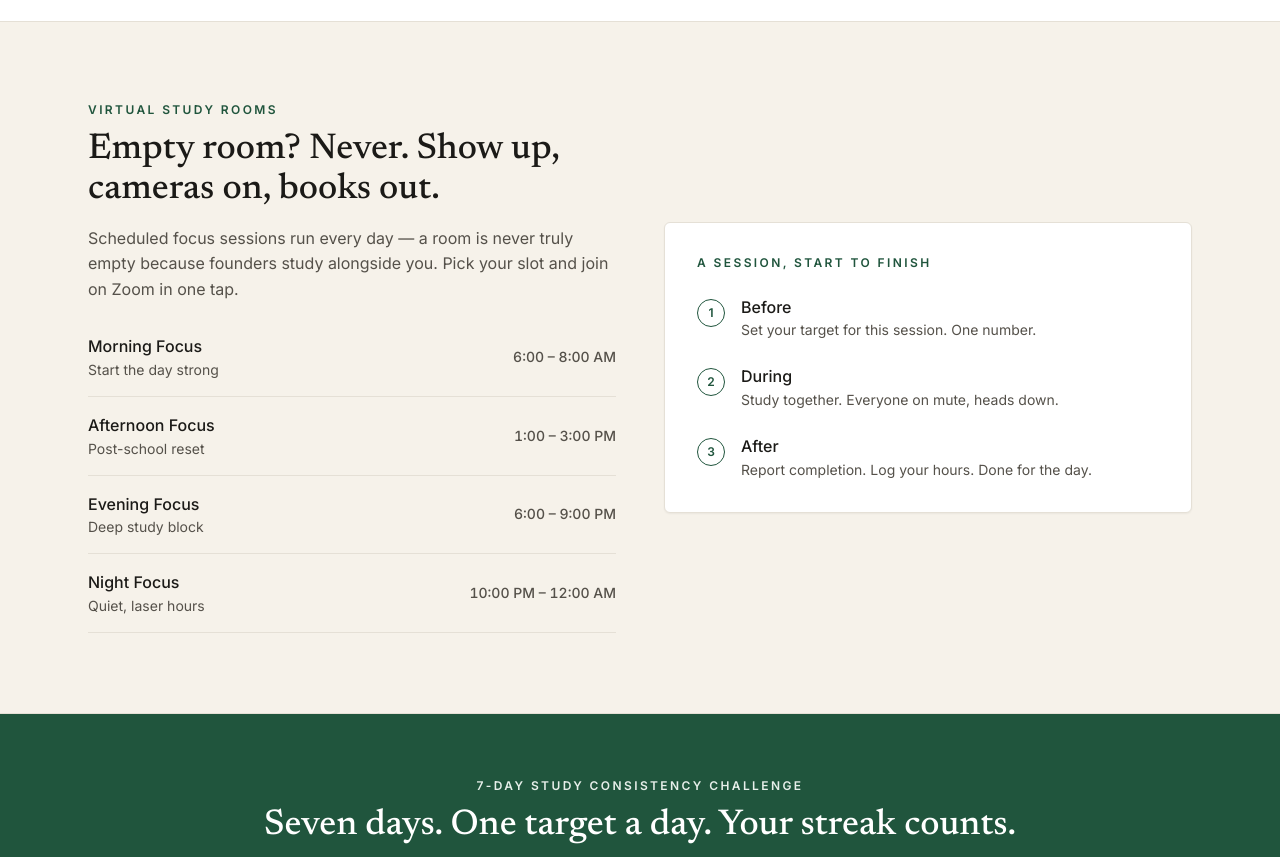
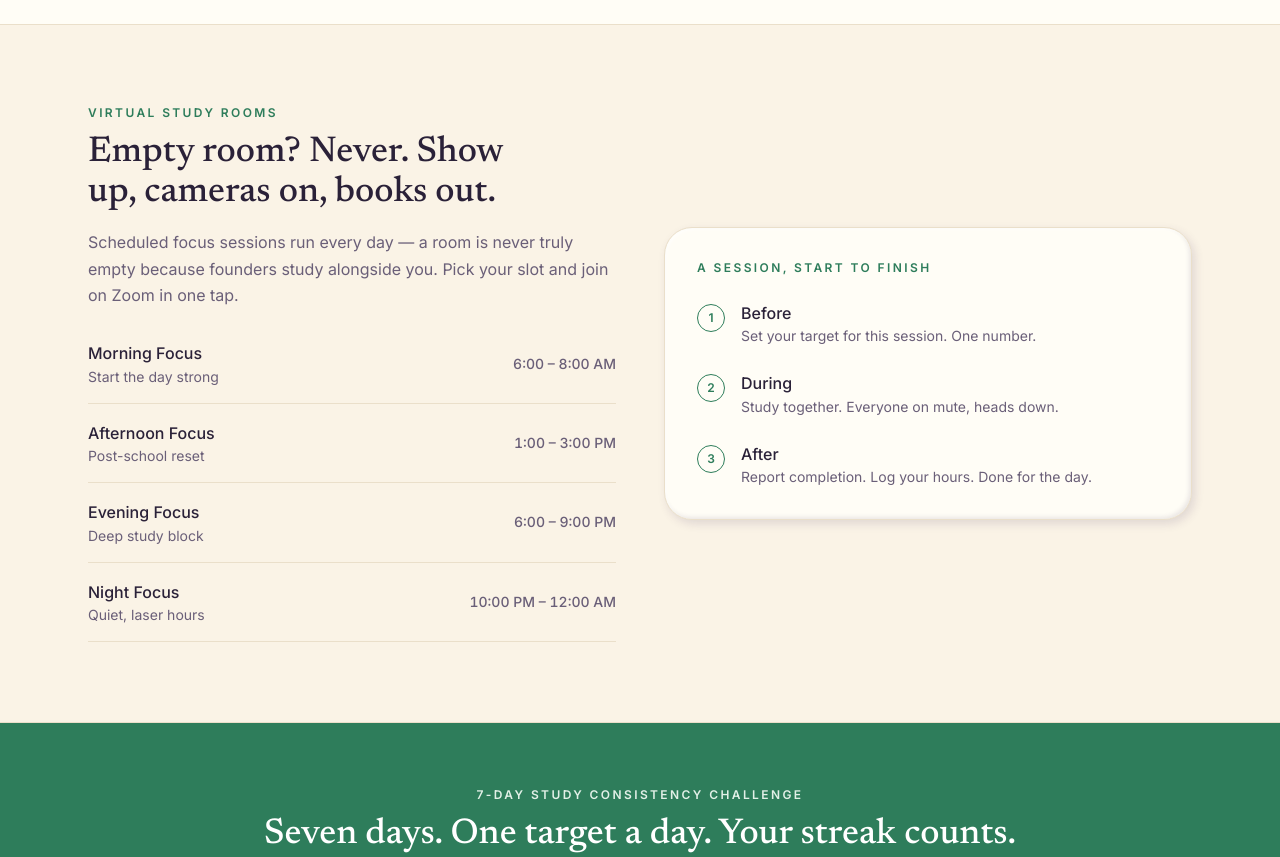
Before and after one commit to WRECKERKNIGHT/preparea.in, a Next.js app in the folder apps/web/: page / in a window 1280 px wide. Shown: the part 1940-2797 px from the top of the page. Built offline with nearby package versions, Linux system fonts and the light colour scheme.

Commit message:
Add Enchanted Academy claymorphic design system with Disney fantasy palette

```diff
--- a/apps/web/app/globals.css
+++ b/apps/web/app/globals.css
@@ -1,26 +1,87 @@
 @import "tailwindcss";
 
 @theme {
-  --color-ink: #1b1a17;
-  --color-ink-muted: #55514a;
-  --color-ink-faint: #8d8982;
-  --color-paper: #f6f2ea;
-  --color-raised: #ffffff;
-  --color-edge: #e5e0d6;
-  --color-accent: #20553d;
-  --color-accent-hover: #1a4633;
-  --color-accent-light: #e7efea;
-  --color-success: #1f7a4d;
-  --color-error: #b3442c;
+  /* Enchanted Study Academy — claymorphic × Disney-fantasy */
+  --color-night: #171536;
+  --color-night-soft: #221e4a;
+  --color-night-card: #2a2457;
+  --color-paper: #faf3e6;
+  --color-paper-deep: #f3e9d6;
+  --color-raised: #fffdf6;
+  --color-ink: #2a2138;
+  --color-ink-muted: #6a5f78;
+  --color-ink-faint: #9a8fa9;
+  --color-edge: #eadfca;
+
+  --color-accent: #2e7d5b;
+  --color-accent-hover: #256a4d;
+  --color-accent-deep: #1d5a41;
+  --color-accent-light: #e2f0e7;
+
+  --color-gold: #f0b84a;
+  --color-gold-soft: #f7cf7a;
+  --color-gold-deep: #b06e12;
+  --color-gold-light: #fdf0d2;
+
+  --color-plum: #7c5cdb;
+  --color-plum-soft: #a78ff0;
+  --color-teal: #3f9aa8;
+  --color-teal-soft: #7ec7d0;
+  --color-berry: #e06a82;
 
   --font-sans: var(--font-inter), ui-sans-serif, system-ui, -apple-system,
     "Segoe UI", Roboto, Arial, sans-serif;
   --font-serif: var(--font-newsreader), Georgia, "Times New Roman", serif;
+  --font-display: var(--font-fraunces), var(--font-newsreader), Georgia, serif;
 
-  --shadow-lift: 0 1px 2px rgba(27, 26, 23, 0.05);
-  --shadow-pop: 0 4px 12px rgba(27, 26, 23, 0.08);
+  --shadow-clay-sm:
+    inset 2px 2px 3px rgba(255, 255, 255, 0.55),
+    inset -2px -2px 4px rgba(60, 40, 90, 0.1),
+    3px 4px 10px rgba(72, 48, 102, 0.14);
+  --shadow-clay:
+    inset 4px 4px 6px rgba(255, 255, 255, 0.6),
+    inset -4px -4px 8px rgba(60, 40, 90, 0.12),
+    8px 10px 24px rgba(72, 48, 102, 0.18);
+  --shadow-clay-lg:
+    inset 6px 6px 10px rgba(255, 255, 255, 0.65),
+    inset -6px -6px 12px rgba(60, 40, 90, 0.14),
+    14px 18px 40px rgba(72, 48, 102, 0.26);
+  --shadow-clay-lg-night:
+    inset 6px 6px 10px rgba(255, 255, 255, 0.12),
+    inset -6px -6px 12px rgba(0, 0, 0, 0.45),
+    14px 18px 40px rgba(8, 6, 26, 0.55);
 
-  --radius-card: 6px;
+  --radius-clay: 28px;
+  --radius-clay-lg: 44px;
+  --radius-arch: 999px 999px 32px 32px;
+
+  --animate-float: float 7s ease-in-out infinite;
+  --animate-float-slow: float 11s ease-in-out infinite;
+  --animate-spin-slow: spin 22s linear infinite;
+  --animate-twinkle: twinkle 3.2s ease-in-out infinite;
+  --animate-shimmer: shimmer 2.6s linear infinite;
+  --animate-marquee: marquee 28s linear infinite;
+
+  --keyframes-float: {
+    from, to { transform: translateY(0) rotate(0deg); }
+    50% { transform: translateY(-22px) rotate(3deg); }
+  }
+  --keyframes-twinkle: {
+    from, to { opacity: 0.25; transform: scale(0.8); }
+    50% { opacity: 1; transform: scale(1.15); }
+  }
+  --keyframes-shimmer: {
+    from { background-position: 200% 50%; }
+    to { background-position: -200% 50%; }
+  }
+  --keyframes-marquee: {
+    from { transform: translateX(0); }
+    to { transform: translateX(-50%); }
+  }
+  --keyframes-pulse-glow: {
+    from, to { box-shadow: 0 0 20px 2px rgba(240, 184, 74, 0.45), 0 0 60px 10px rgba(240, 184, 74, 0.18); }
+    50% { box-shadow: 0 0 34px 8px rgba(240, 184, 74, 0.7), 0 0 90px 22px rgba(240, 184, 74, 0.3); }
+  }
 }
 
 @layer base {
@@ -33,12 +94,13 @@
     color: var(--color-ink);
     font-family: var(--font-sans);
     font-size: 1rem;
-    line-height: 1.6;
+    line-height: 1.65;
     -webkit-font-smoothing: antialiased;
+    overflow-x: hidden;
   }
 
   ::selection {
-    background-color: var(--color-accent-light);
+    background-color: var(--color-gold);
     color: var(--color-ink);
   }
 
@@ -51,81 +113,316 @@
   }
 
   :focus-visible {
-    outline: 2px solid var(--color-accent);
-    outline-offset: 2px;
+    outline: 3px solid var(--color-gold);
+    outline-offset: 3px;
+  }
+
+  h1, h2, h3 {
+    text-wrap: balance;
   }
 }
 
 @layer utilities {
-  .card {
-    background-color: var(--color-raised);
-    border: 1px solid var(--color-edge);
-    border-radius: var(--radius-card);
-    box-shadow: var(--shadow-lift);
+  .text-gradient-gold {
+    background-image: linear-gradient(
+      100deg,
+      var(--color-gold-deep),
+      var(--color-gold) 45%,
+      var(--color-gold-deep)
+    );
+    background-clip: text;
+    -webkit-background-clip: text;
+    color: transparent;
   }
 
+  .text-gradient-invert {
+    background-image: linear-gradient(110deg, #fff, #ffe9b8 55%, #fff);
+    background-clip: text;
+    -webkit-background-clip: text;
+    color: transparent;
+  }
+
+  .glow-gold {
+    animation: pulse-glow 3.4s ease-in-out infinite;
+  }
+
+  .orb {
+    border-radius: 9999px 9999px 30% 30%;
+    filter: blur(1px);
+    will-change: transform;
+  }
+
+  .orb-glow {
+    border-radius: 9999px;
+    filter: blur(46px);
+    opacity: 0.7;
+  }
+
+  .clay-card {
+    background-color: var(--color-raised);
+    border-radius: var(--radius-clay);
+    box-shadow: var(--shadow-clay);
+  }
+
+  .clay-card-deep {
+    background-color: var(--color-paper);
+    border-radius: var(--radius-clay);
+    box-shadow: var(--shadow-clay-lg);
+  }
+
+  .clay-card-night {
+    background-color: var(--color-night-card);
+    border-radius: var(--radius-clay);
+    box-shadow: var(--shadow-clay-lg-night);
+  }
+
+  .clay-chip {
+    background-color: var(--color-raised);
+    border-radius: 999px;
+    box-shadow: var(--shadow-clay-sm);
+  }
+
+  .clay-pill {
+    background-color: var(--color-accent);
+    color: #fffef7;
+    border-radius: 999px;
+    box-shadow: var(--shadow-clay-sm);
+    font-weight: 600;
+    letter-spacing: 0.01em;
+  }
+
+  .clay-input {
+    width: 100%;
+    background-color: var(--color-raised);
+    border: 2px solid transparent;
+    border-radius: 16px;
+    box-shadow: var(--shadow-clay-sm);
+    padding: 0.7rem 1rem;
+    font-size: 0.9375rem;
+    color: var(--color-ink);
+    transition:
+      box-shadow 200ms ease,
+      border-color 200ms ease;
+  }
+
+  .clay-input:focus-visible {
+    border-color: var(--color-gold);
+    box-shadow: var(--shadow-clay);
+    outline: none;
+  }
+
+  .clay-btn {
+    display: inline-flex;
+    align-items: center;
+    justify-content: center;
+    gap: 0.5rem;
+    border-radius: 999px;
+    font-weight: 700;
+    color: #fffef7;
+    cursor: pointer;
+    transition:
+      transform 160ms ease,
+      box-shadow 200ms ease,
+      background-color 200ms ease;
+    will-change: transform;
+  }
+
+  .clay-btn:active {
+    transform: translateY(3px) scale(0.99);
+  }
+
+  .clay-btn-emerald {
+    background-color: var(--color-accent);
+    box-shadow:
+      inset 2px 2px 4px rgba(255, 255, 255, 0.35),
+      inset -3px -3px 6px rgba(0, 0, 0, 0.22),
+      6px 8px 18px rgba(46, 125, 91, 0.4);
+  }
+
+  .clay-btn-emerald:hover {
+    background-color: var(--color-accent-hover);
+  }
+
+  .clay-btn-gold {
+    background-color: var(--color-gold);
+    color: #4a3003;
+    box-shadow:
+      inset 2px 2px 4px rgba(255, 255, 255, 0.5),
+      inset -3px -3px 6px rgba(150, 90, 0, 0.28),
+      6px 8px 18px rgba(240, 184, 74, 0.42);
+  }
+
+  .clay-btn-gold:hover {
+    background-color: var(--color-gold-soft);
+  }
+
+  .clay-btn-night {
+    background-color: var(--color-night-card);
+    color: #f6edff;
+    box-shadow:
+      inset 2px 2px 4px rgba(255, 255, 255, 0.14),
+      inset -3px -3px 6px rgba(0, 0, 0, 0.4),
+      6px 8px 18px rgba(8, 6, 26, 0.4);
+  }
+
+  .clay-btn-night:hover {
+    background-color: var(--color-night-soft);
+  }
+
+  .clay-btn-outline {
+    background-color: var(--color-raised);
+    color: var(--color-ink);
+    border: 2px solid var(--color-edge);
+    box-shadow: var(--shadow-clay-sm);
+  }
+
+  .clay-btn-outline:hover {
+    border-color: var(--color-gold);
+  }
+
+  .clay-icon {
+    display: inline-flex;
+    align-items: center;
+    justify-content: center;
+    border-radius: 18px;
+    box-shadow: var(--shadow-clay-sm);
+    background-color: var(--color-raised);
+    color: var(--color-accent);
+  }
+
+  .clay-icon-gold {
+    background-color: var(--color-gold-light);
+    color: var(--color-gold-deep);
+  }
+
+  .clay-icon-night {
+    background-color: var(--color-night-card);
+    color: var(--color-gold);
+    box-shadow: var(--shadow-clay-lg-night);
+  }
+
+  .stars {
+    background-image:
+      radial-gradient(2px 2px at 20px 30px, rgba(255, 255, 255, 0.85), transparent),
+      radial-gradient(2px 2px at 120px 90px, rgba(255, 255, 255, 0.6), transparent),
+      radial-gradient(1.5px 1.5px at 220px 40px, rgba(255, 233, 184, 0.9), transparent),
+      radial-gradient(2.5px 2.5px at 320px 140px, rgba(255, 255, 255, 0.5), transparent),
+      radial-gradient(1.5px 1.5px at 420px 60px, rgba(199, 182, 255, 0.85), transparent),
+      radial-gradient(2px 2px at 520px 180px, rgba(255, 255, 255, 0.55), transparent),
+      radial-gradient(1.5px 1.5px at 60px 220px, rgba(255, 233, 184, 0.7), transparent),
+      radial-gradient(2px 2px at 240px 260px, rgba(255, 255, 255, 0.6), transparent),
+      radial-gradient(2px 2px at 460px 280px, rgba(199, 182, 255, 0.75), transparent),
+      radial-gradient(1.5px 1.5px at 150px 320px, rgba(255, 255, 255, 0.4), transparent);
+    background-size: 600px 400px;
+  }
+
+  .shimmer-text {
+    background-image: linear-gradient(
+      110deg,
+      var(--color-gold-deep) 20%,
+      var(--color-gold-soft) 38%,
+      #fff 50%,
+      var(--color-gold-soft) 62%,
+      var(--color-gold-deep) 80%
+    );
+    background-size: 200% 100%;
+    background-clip: text;
+    -webkit-background-clip: text;
+    color: transparent;
+    animation: shimmer 4s linear infinite;
+  }
+
+  .dotted-light {
+    background-image: radial-gradient(rgba(124, 92, 219, 0.28) 1.5px, transparent 1.5px);
+    background-size: 22px 22px;
+  }
+
+  .dotted-night {
+    background-image: radial-gradient(rgba(240, 184, 74, 0.16) 1.5px, transparent 1.5px);
+    background-size: 24px 24px;
+  }
+
+  .no-scrollbar {
+    scrollbar-width: none;
+  }
+
+  .no-scrollbar::-webkit-scrollbar {
+    display: none;
+  }
+}
+
+@layer components {
   .btn-primary {
     display: inline-flex;
     align-items: center;
+    justify-content: center;
     gap: 0.5rem;
+    border-radius: 999px;
     background-color: var(--color-accent);
-    color: #ffffff;
-    font-weight: 600;
-    border-radius: var(--radius-card);
-    padding: 0.625rem 1.25rem;
-    transition: background-color 200ms ease;
+    color: #fffef7;
+    font-weight: 700;
+    padding: 0.7rem 1.4rem;
+    box-shadow: var(--shadow-clay-sm);
     cursor: pointer;
+    transition:
+      background-color 200ms ease,
+      box-shadow 200ms ease,
+      transform 160ms ease;
   }
 
   .btn-primary:hover {
     background-color: var(--color-accent-hover);
   }
 
+  .btn-primary:active {
+    transform: translateY(3px);
+  }
+
   .btn-ghost {
     display: inline-flex;
     align-items: center;
+    justify-content: center;
     gap: 0.5rem;
-    background-color: transparent;
-    color: var(--color-accent);
+    background-color: var(--color-raised);
+    color: var(--color-ink);
     font-weight: 600;
-    border: 1px solid var(--color-edge);
-    border-radius: var(--radius-card);
-    padding: 0.625rem 1.25rem;
+    border-radius: 999px;
+    border: 2px solid var(--color-edge);
+    box-shadow: var(--shadow-clay-sm);
+    padding: 0.65rem 1.3rem;
+    cursor: pointer;
     transition:
       border-color 200ms ease,
-      background-color 200ms ease;
-    cursor: pointer;
+      box-shadow 200ms ease,
+      transform 160ms ease;
   }
 
   .btn-ghost:hover {
-    border-color: var(--color-accent);
-    background-color: var(--color-accent-light);
+    border-color: var(--color-gold);
   }
 
-  .input {
-    width: 100%;
+  .btn-ghost:active {
+    transform: translateY(3px);
+  }
+
+  .card {
     background-color: var(--color-raised);
     border: 1px solid var(--color-edge);
-    border-radius: var(--radius-card);
-    padding: 0.625rem 0.875rem;
-    font-size: 0.9375rem;
-    color: var(--color-ink);
-    transition:
-      border-color 200ms ease,
-      box-shadow 200ms ease;
+    border-radius: var(--radius-clay);
+    box-shadow: var(--shadow-clay-sm);
   }
+}
 
-  .input:focus-visible {
-    border-color: var(--color-accent);
-    box-shadow: 0 0 0 3px var(--color-accent-light);
+@keyframes pulse-glow {
+  from, to {
+    box-shadow:
+      0 0 20px 2px rgba(240, 184, 74, 0.4),
+      0 0 60px 10px rgba(240, 184, 74, 0.16);
   }
-
-  .label {
-    display: block;
-    font-size: 0.8125rem;
-    font-weight: 600;
-    color: var(--color-ink-muted);
-    margin-bottom: 0.375rem;
+  50% {
+    box-shadow:
+      0 0 34px 8px rgba(240, 184, 74, 0.65),
+      0 0 90px 22px rgba(240, 184, 74, 0.28);
   }
 }
 
@@ -139,6 +436,7 @@
   *::after {
     transition-duration: 0.01ms !important;
     animation-duration: 0.01ms !important;
+    animation-iteration-count: 1 !important;
   }
 }
 
```
